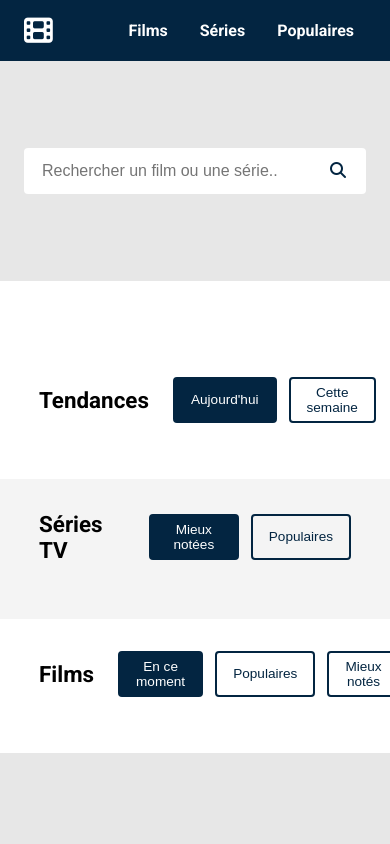
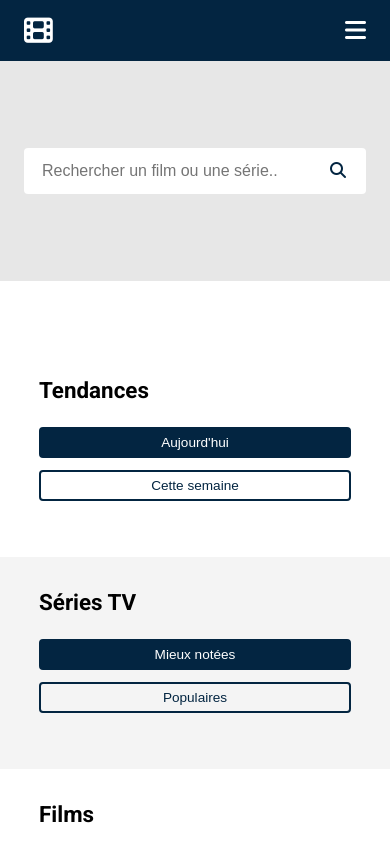
Before and after one commit to lucasfiotti/projet_letterboxd_js, a website: page index.html in a window 390 px wide. Shown: the top 844 px of the page. Drawn offline with Linux system fonts and the light colour scheme; no server answers.

Commit message:
Tentative de responsive (j'arrive pas à savoir si ça marche et si j'ai bien fait ou pas) et fin du projet

```diff
--- a/css/responsive.css
+++ b/css/responsive.css
@@ -0,0 +1,49 @@
+/* tablat */
+@media (max-width: 1024px) {
+
+    nav {
+        display: none;
+    }
+
+    header #container::after {
+        content: '\f0c9';
+        font-family: 'Font Awesome 6 Free';
+        font-weight: 900;
+        color: white;
+        font-size: 1.5rem;
+        cursor: pointer;
+    }
+
+    #actuTendances, #series-grid, #films-grid, #search-grid {
+        grid-template-columns: repeat(2, 1fr);
+    }
+
+    #tendances, #films, #search-results, #series {
+        padding: 32px 10%;
+        max-width: 1400px;
+        margin: 0 auto;
+    }
+}
+
+/* tel */
+@media (max-width: 480px) {
+
+    #actuTendances, #series-grid, #films-grid, #search-grid {
+        grid-template-columns: 1fr;
+    }
+
+    .section-header {
+        flex-direction: column;
+        align-items: flex-start;
+    }
+
+    .filtres {
+        flex-direction: column;
+        width: 100%;
+
+        & .filtre {
+            width: 100%;
+            text-align: center;
+        }
+    }
+}
--- a/css/style.css
+++ b/css/style.css
@@ -128,8 +128,6 @@ header {
     display: grid;
     grid-template-columns: repeat(4, 1fr);
     gap: 2rem;
-    max-width: 900px;
-    margin: 0 auto;
 }
 
 article {
@@ -138,7 +136,6 @@ article {
     position: relative;
     background: transparent;
     border-radius: 8px;
-    padding: 8px;
     padding-bottom: 12px;
     transition: box-shadow 0.2s ease;
 
@@ -160,7 +157,6 @@ article {
 
     & img {
         width: 100%;
-        aspect-ratio: 2/3;
         object-fit: cover;
         border-radius: 6px;
         display: block;
@@ -186,7 +182,7 @@ article {
 
 .poster-wrapper {
     position: relative;
-    height: 300px;
+    aspect-ratio: 2/3;
     overflow: hidden;
     border-radius: 6px;
 }
@@ -237,6 +233,8 @@ article {
 
 .detail-infos {
     color: white;
+    overflow: hidden;
+    word-break: break-word;
 
     & h1 {
         font-size: 1.8rem;
--- a/index.html
+++ b/index.html
@@ -8,7 +8,7 @@
     <link crossorigin="anonymous" href="https://cdnjs.cloudflare.com/ajax/libs/font-awesome/6.5.0/css/all.min.css"
           referrerpolicy="no-referrer" rel="stylesheet"/>
     <script defer src="script.js" type="module"></script>
-    <title>Allociné</title>
+    <title>Letterboxd</title>
 </head>
 <body>
 <header>
```
